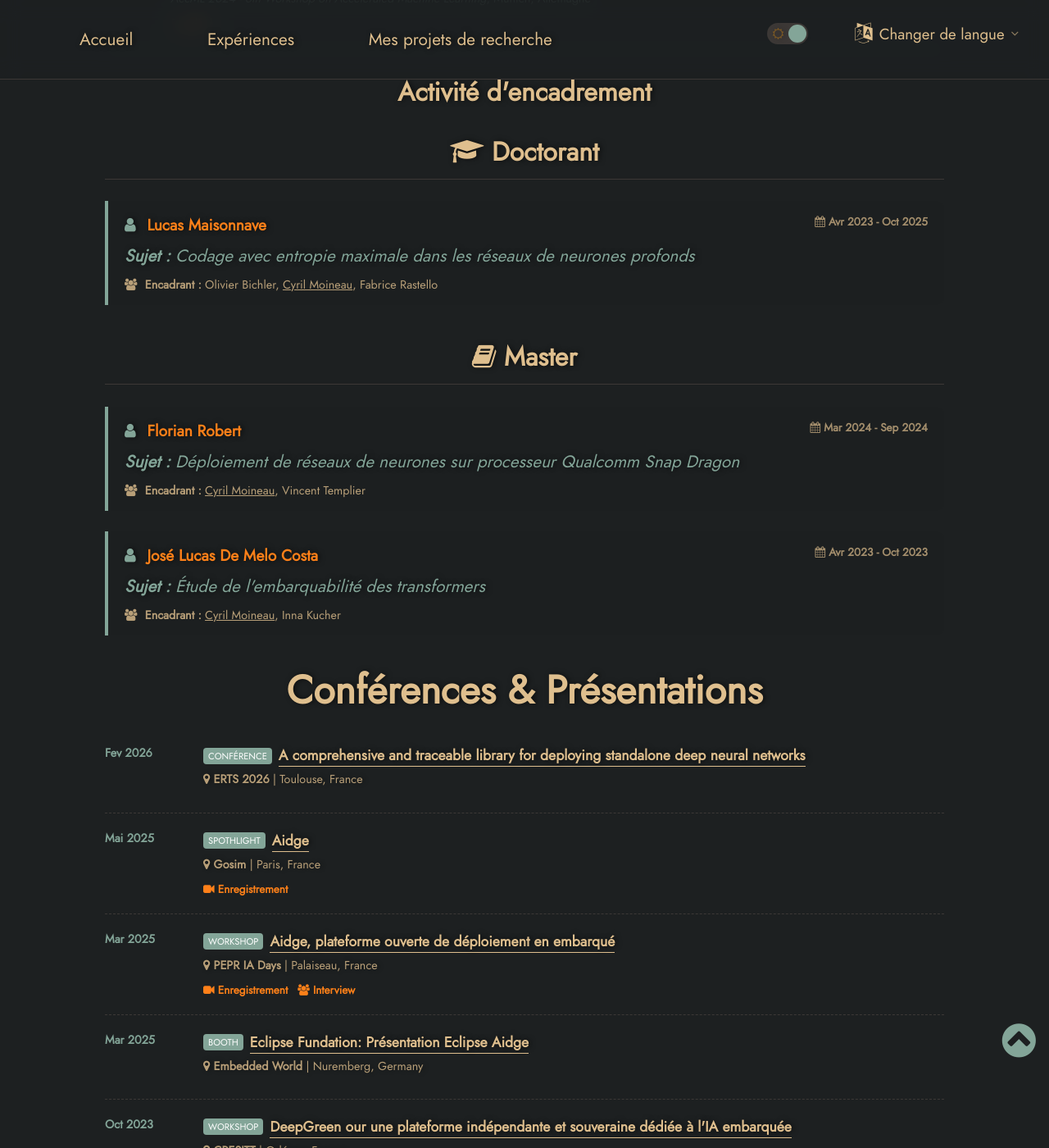
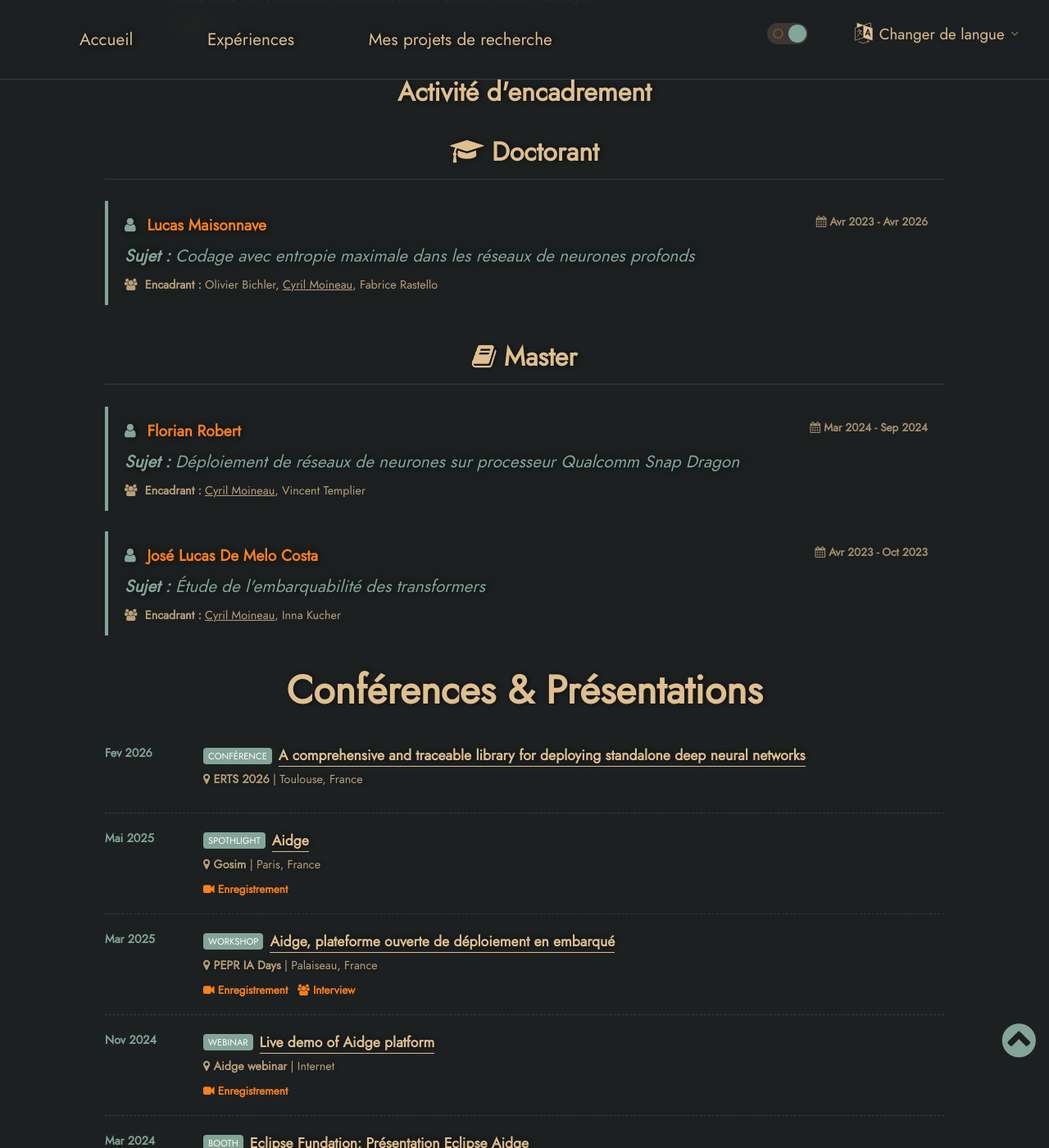
Before and after one commit to cmoineau/cmoineau.github.io, a Jekyll site: the page built from pages/fr/research.html, in a window 1280 px wide and 1400 px high, scrolled down 605 px. Shown: the whole window at 82% size. Built offline with Jekyll 4.4.1, drawn with Linux system fonts in a browser that asks for light colours.

Commit message:
Add webinar link.

```diff
--- a/pages/fr/research.html
+++ b/pages/fr/research.html
@@ -47,7 +47,7 @@ permalink: /research/fr
         {% include supervise_fr.html
         student='<a href="https://www.linkedin.com/in/lucas-maisonnave-ba8b041a2/">Lucas Maisonnave</a>'
         subject='Codage avec entropie maximale dans les réseaux de neurones profonds'
-        date='Avr 2023 - Oct 2025'
+        date='Avr 2023 - Avr 2026'
         supervisors='Olivier Bichler, Cyril Moineau, Fabrice Rastello'
         %}
     </div>
@@ -88,6 +88,12 @@ permalink: /research/fr
             class="fa fa-desktop"></i> Présentation</a>
     {% endcapture %}
 
+    {% capture aidge_web_link %}
+    <a href="https://youtu.be/eaZYpd5VIkE?si=Ae0i1hd1gIB6QtgW&t=735"><i class="fa fa-video-camera"></i>
+        Enregistrement</a>
+    {% endcapture %}
+
+
     {% include talk_item.html
     date="Fev 2026"
     type="Conférence"
@@ -115,7 +121,16 @@ permalink: /research/fr
     %}
 
     {% include talk_item.html
-    date="Mar 2025"
+    date="Nov 2024"
+    type="Webinar"
+    title="Live demo of Aidge platform"
+    event="Aidge webinar"
+    location="Internet"
+    links=aidge_web_link
+    %}
+
+    {% include talk_item.html
+    date="Mar 2024"
     type="Booth"
     title="Eclipse Fundation: Présentation Eclipse Aidge"
     event="Embedded World"
```
Also changed, not shown: pages/en/research.html (+16 -1 lines).
